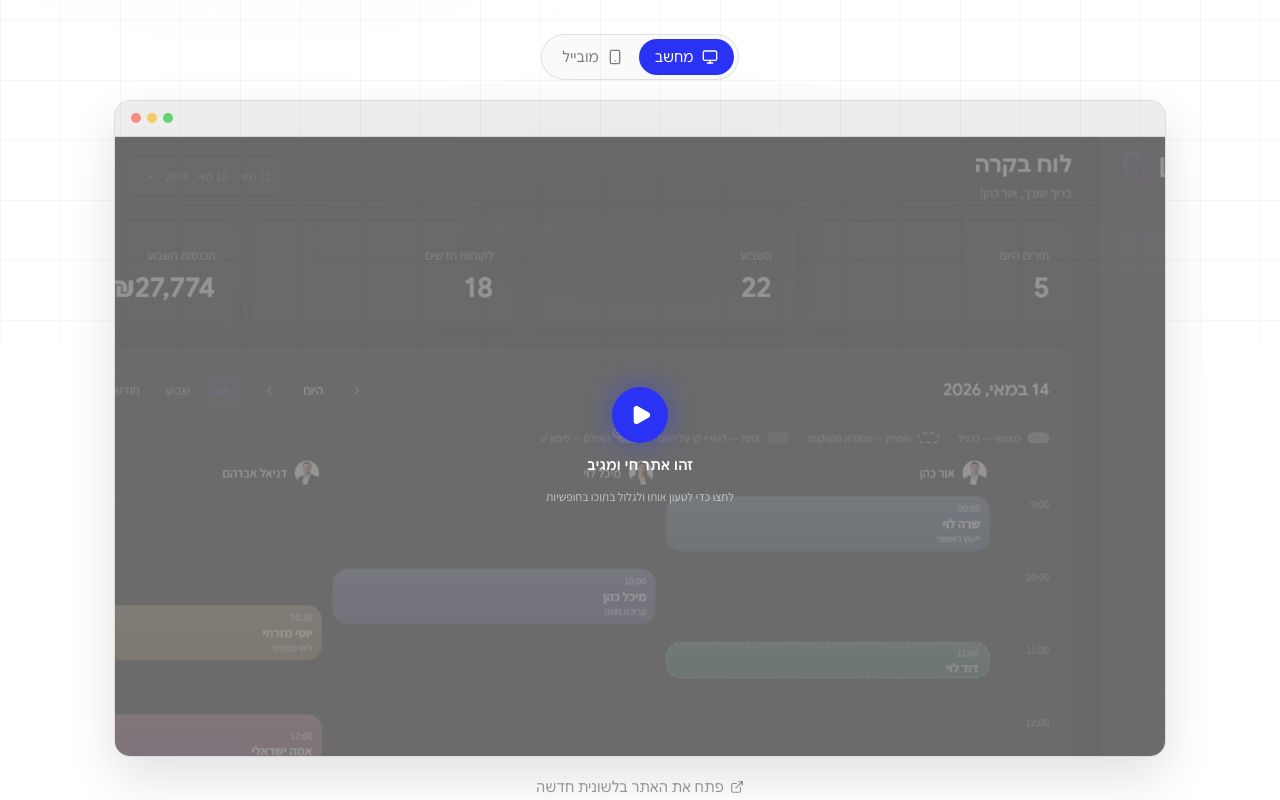
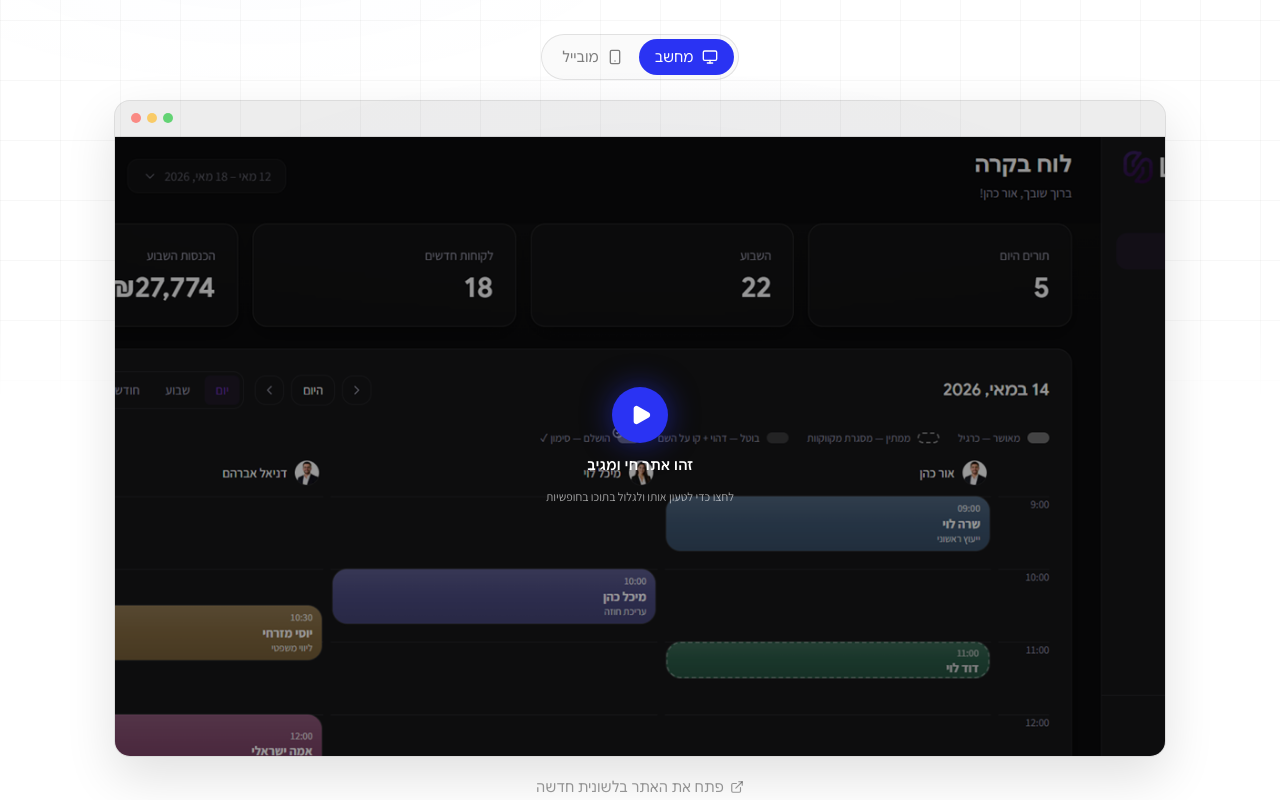
Before and after one commit to omernetanel/yeye-studio, a Next.js app: page /projects/lynko in a window 1280 px wide. Shown: the part 400-1200 px from the top of the page. Built offline with nearby package versions, Linux system fonts and the light colour scheme.

Commit message:
Live project preview: show the fallback screenshot at full opacity
It was rendered at 30% opacity before the visitor clicks play,
making the preview look washed out — the play button's own dark
scrim already provides enough contrast on its own.

```diff
--- a/components/projects/LiveProjectPreview.tsx
+++ b/components/projects/LiveProjectPreview.tsx
@@ -92,7 +92,7 @@ export default function LiveProjectPreview({ url, title, fallbackImage }: LivePr
               alt={title}
               fill
               sizes="(max-width: 1100px) 100vw, 1100px"
-              className={cn("object-cover object-top", hasUrl && "opacity-30")}
+              className="object-cover object-top"
             />
           )}
 
```
